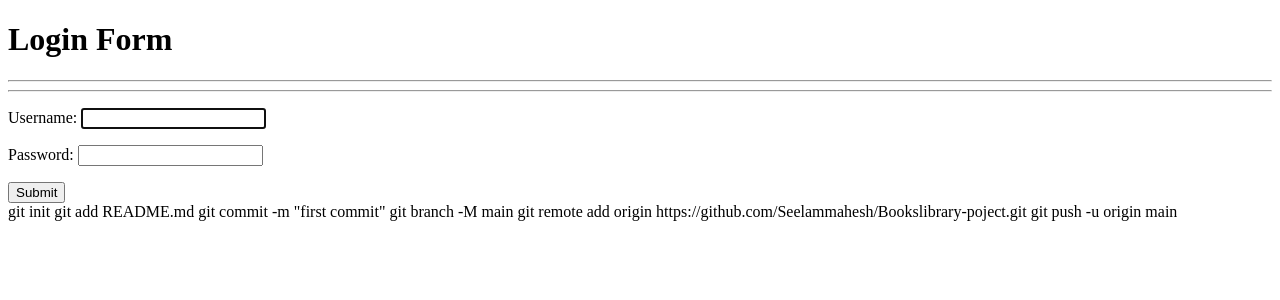
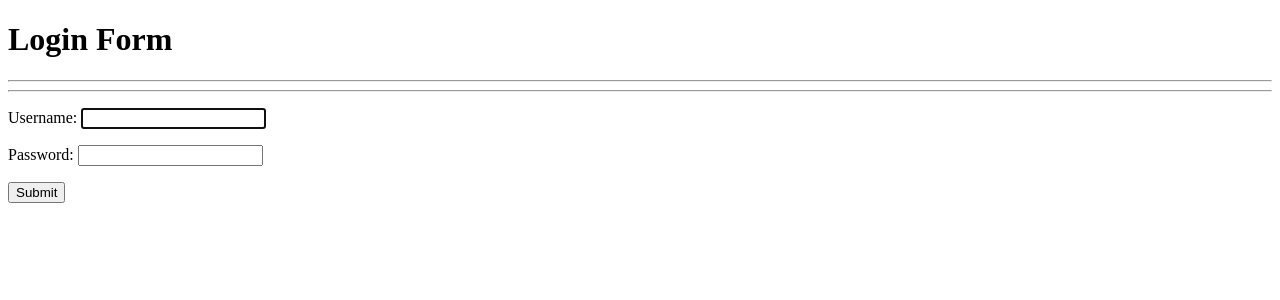
Before and after one commit to Seelammahesh/Bookslibrary-poject, a Django app: page /accounts/login/ in a window 1280 px wide. Shown: the top 300 px of the page. Run offline with Django 4.2, Linux system fonts and the light colour scheme.

Commit message:
task commit

```diff
--- a/templates/registration/login.html
+++ b/templates/registration/login.html
@@ -20,10 +20,5 @@
 </form>
 
 </body>
-git init
-git add README.md
-git commit -m "first commit"
-git branch -M main
-git remote add origin https://github.com/Seelammahesh/Bookslibrary-poject.git
-git push -u origin main
+
 </html>
```
